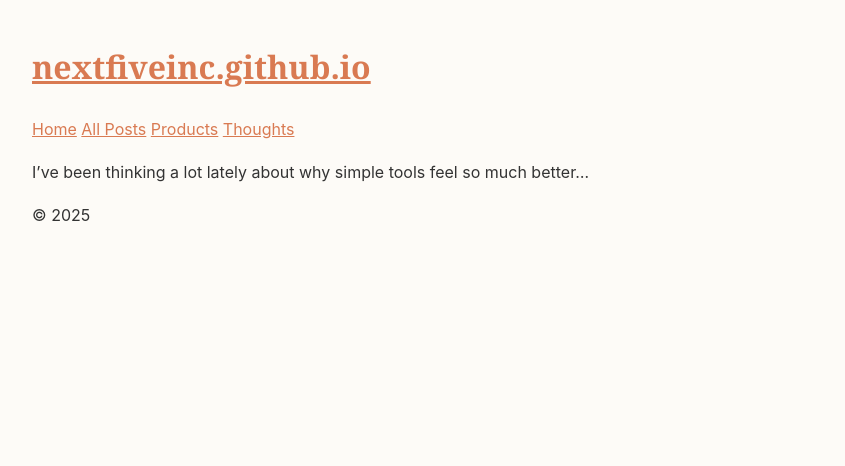
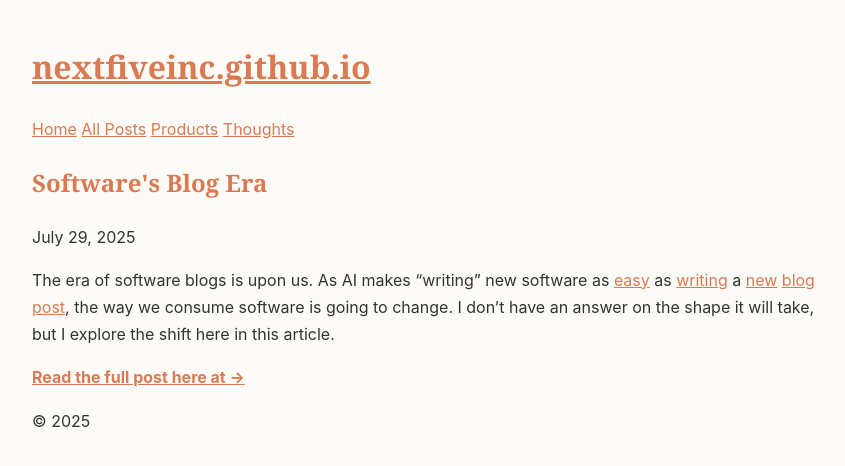
Before and after one commit to nextfiveinc/nextfiveinc.github.io, a Jekyll site: the page built from _posts/2025-07-29-simplicity_in_software.md, in a window 1280 px wide. Shown: the top 466 px of the page, without its empty margins (208-1053 px from the left). Built offline with Jekyll 4.4.1, drawn with Linux system fonts in a browser that asks for light colours.

Commit message:
Updated thoughts post and template

```diff
--- a/_posts/2025-07-29-simplicity_in_software.md
+++ b/_posts/2025-07-29-simplicity_in_software.md
@@ -1,8 +1,12 @@
 ---
-layout: default
-title: "Simplicity in Software"
+layout: post
+title: "Software's Blog Era"
 date: 2025-07-29
 category: blog
+excerpt: "The era of software blogs is upon us. As AI reshapes how we create new software, it will also change how we consume it."
+external_url: "https://world.hey.com/akumar/software-s-blog-era-2812c56c"
 ---
 
-I've been thinking a lot lately about why simple tools feel so much better...
+The era of software blogs is upon us. As AI makes "writing" new software as [easy](https://blog.nextfive.in/breakbox/) as [writing](https://blog.nextfive.in/microadventures/) a [new](https://blog.nextfive.in/fit-file/) [blog](https://blog.nextfive.in/web-highlighter/) [post](https://blog.nextfive.in/courage_compass/), the way we consume software is going to change. I don't have an answer on the shape it will take, but I explore the shift here in this article.
+
+**[Read the full post here at &rarr;]({{ page.external_url }})**
```
Also changed, not shown: thoughts.md (+7 -1 lines).
